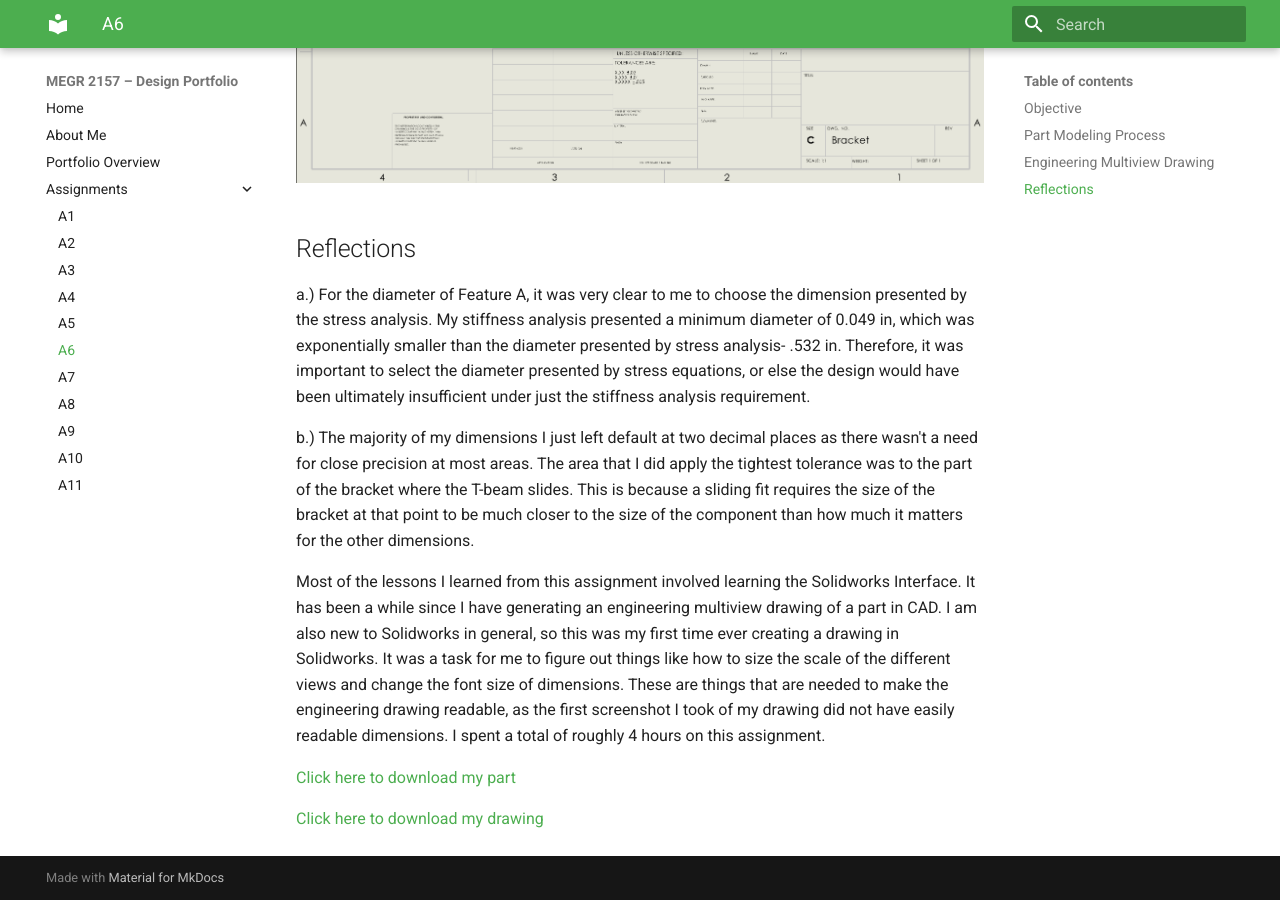
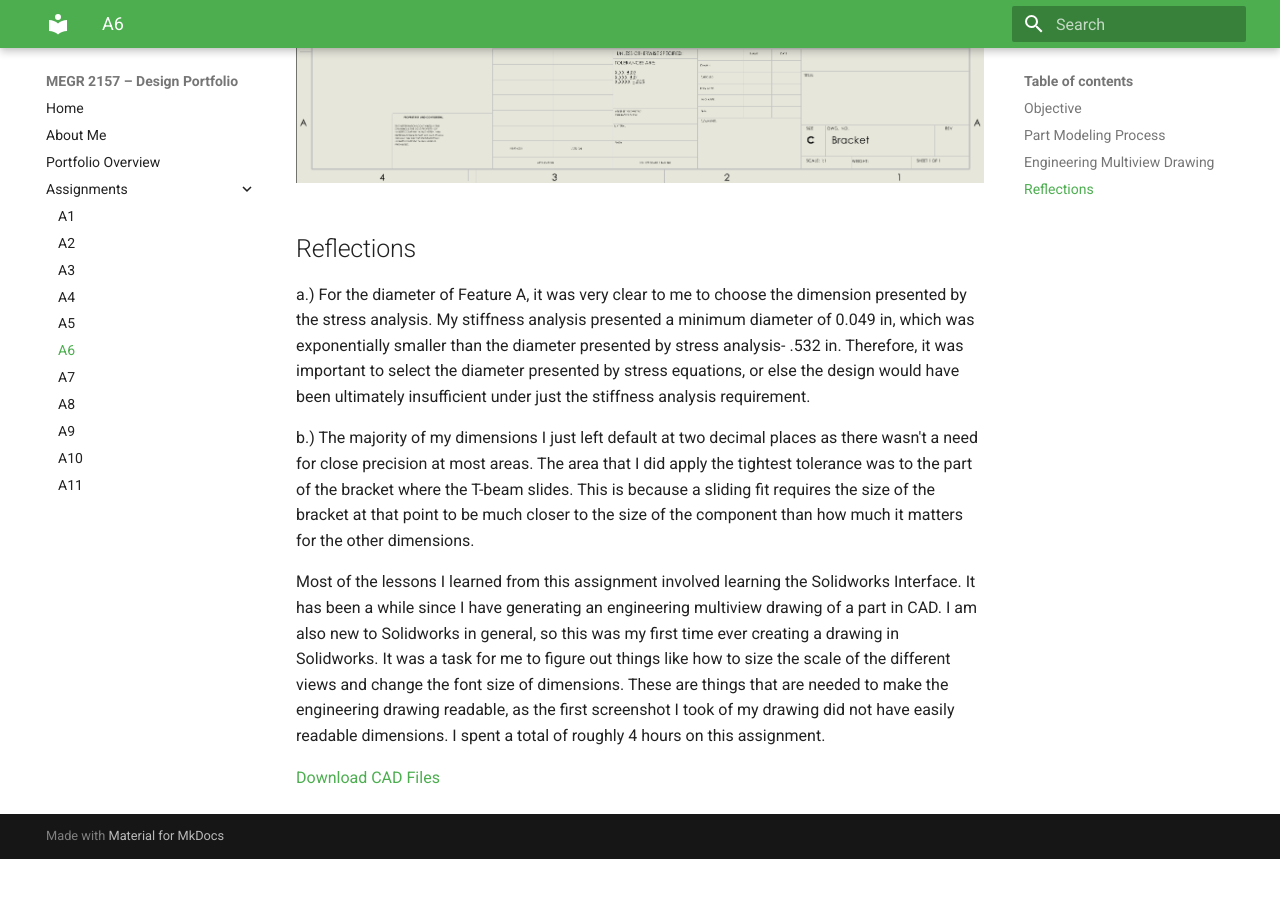
Before and after one commit to apaciore/megr2156-portfolio, an MkDocs documentation site: the page built from docs/assignments/A06/index.md, in a window 1280 px wide and 900 px high, scrolled down 4293 px. Built offline with MkDocs 1.6.1 and Material for MkDocs 9.7.7, drawn with Linux system fonts in a browser that asks for light colours; after the commit the page ends 5152 px from its top, so only the background shows below that.

Commit message:
Revise download links for CAD files in index.md
Updated links to download CAD files and removed old links.

```diff
--- a/docs/assignments/A06/index.md
+++ b/docs/assignments/A06/index.md
@@ -34,6 +34,4 @@ b.) The majority of my dimensions I just left default at two decimal places as t
 
 Most of the lessons I learned from this assignment involved learning the Solidworks Interface. It has been a while since I have generating an engineering multiview drawing of a part in CAD. I am also new to Solidworks in general, so this was my first time ever creating a drawing in Solidworks. It was a task for me to figure out things like how to size the scale of the different views and change the font size of dimensions. These are things that are needed to make the engineering drawing readable, as the first screenshot I took of my drawing did not have easily readable dimensions. I spent a total of roughly 4 hours on this assignment.
 
-[Click here to download my part](sodesignbracket.SLDPRT?raw=true)
-
-[Click here to download my drawing](bracketdrawing.SLDDRW?raw=true)
+[Download CAD Files](sodesignbracket.zip)
```
